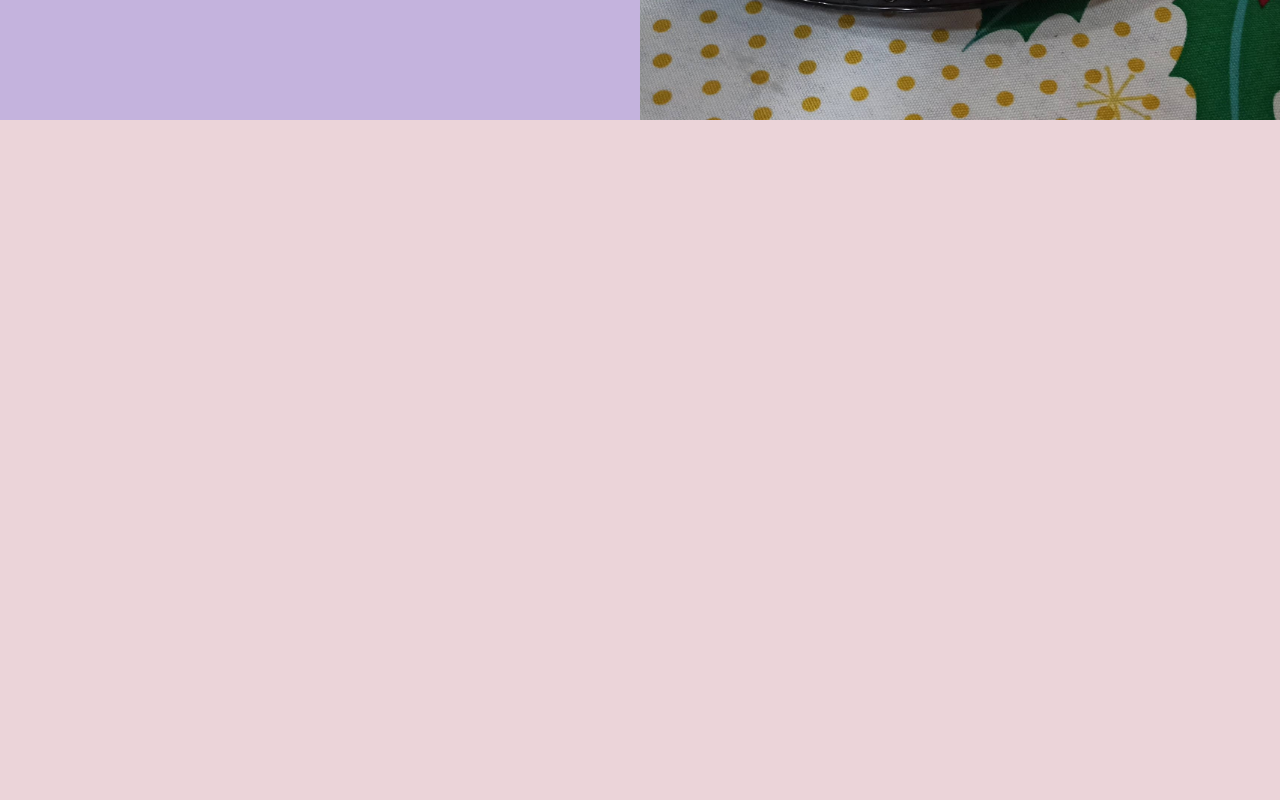
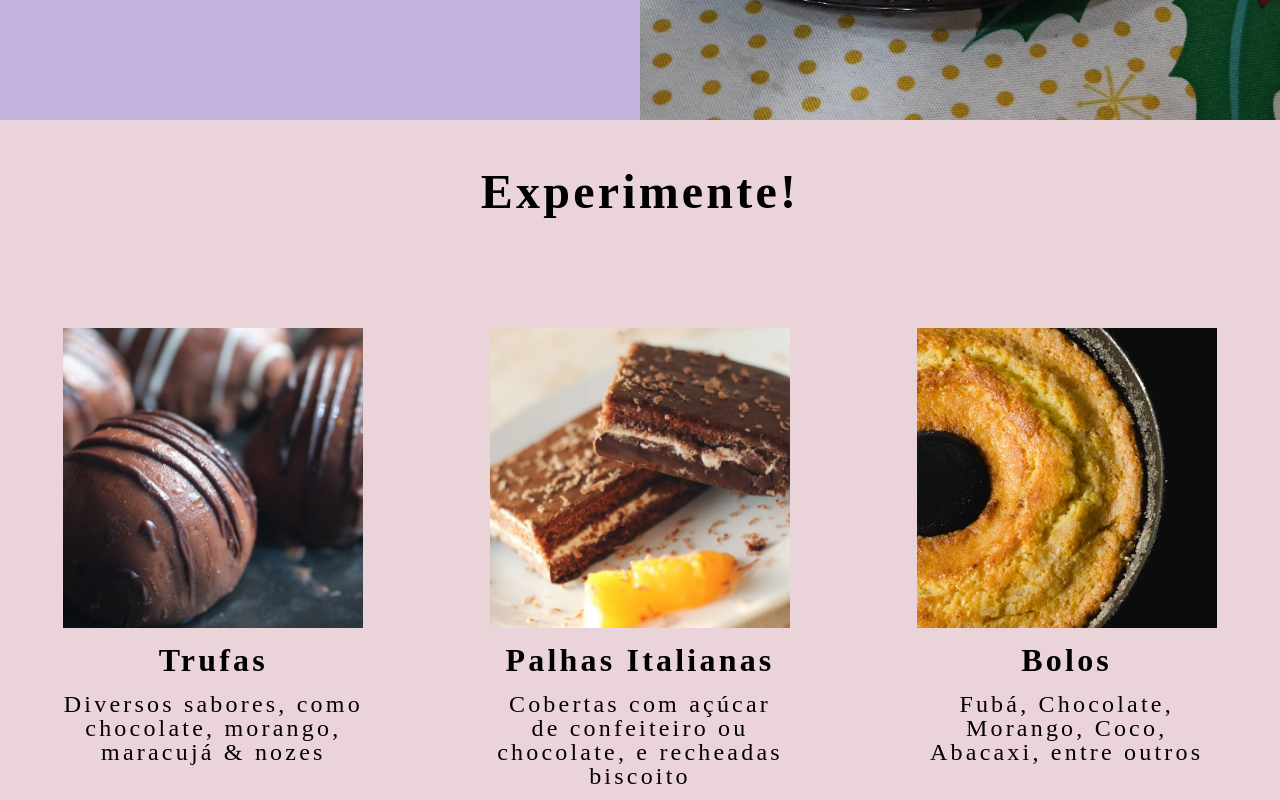
Before and after one commit to joaocorner/trufas-dani, a React (Create React App) app: page / in a window 1280 px wide. Shown: the part 680-1480 px from the top of the page. Built offline with nearby package versions, Linux system fonts and the light colour scheme.

Commit message:
layout: adding second page with content

```diff
--- a/src/App.js
+++ b/src/App.js
@@ -10,16 +10,16 @@ function App() {
     padding: 0.25em 1em;
   `;
   const Container = styled.div`
-    text-align: center;
     height: 100vh;
     display: flex;
-    justify-content: space-between;
-    align-items: center;
 
     ${(props) =>
       props.primary &&
       css`
         background: #c4b3dd;
+        text-align: center;
+        justify-content: space-between;
+        align-items: center;
       `};
     ${(props) =>
       props.secondary &&
@@ -43,7 +43,7 @@ function App() {
     }
 
     h1 {
-      text-transform: uppercase;
+      /* text-transform: uppercase; */
       font-size: 3rem;
       color: black;
       font-weight: 900;
@@ -57,6 +57,60 @@ function App() {
       font-weight: 100;
       letter-spacing: 0.2rem;
       padding-bottom: 1rem;
+    }
+  `;
+  const Container2 = styled.div`
+    height: 100vh;
+    display: flex;
+    background: #ebd4d9;
+    text-align: center;
+    justify-content: space-between;
+
+    img {
+      object-fit: cover;
+      height: 300px;
+      width: 300px;
+    }
+
+    div {
+      margin: 0 auto;
+    }
+
+    h1 {
+      font-size: 3rem;
+      color: black;
+      font-weight: 900;
+      letter-spacing: 0.2rem;
+      padding-top: 3rem;
+      padding-bottom: 7rem;
+    }
+
+    h2 {
+      font-size: 2rem;
+      color: black;
+      font-weight: 900;
+      letter-spacing: 0.2rem;
+      padding: 1rem 0;
+    }
+
+    p {
+      font-size: 1.5rem;
+      color: black;
+      font-weight: 100;
+      letter-spacing: 0.2rem;
+      padding-bottom: 1rem;
+    }
+
+    .SecPage {
+      display: flex;
+      justify-content: space-between;
+      width: 100vw;
+    }
+
+    .column {
+      display: flex;
+      flex-direction: column;
+      width: 300px;
     }
   `;
   return (
@@ -73,7 +127,35 @@ function App() {
         </div>
         <img src="../img/IMG_20221231_233735.jpg" alt="" />
       </Container>
-      <Container secondary></Container>
+      <Container2>
+        <div>
+          <h1>Experimente!</h1>
+          <div className="SecPage">
+            <div className="column">
+              <img
+                src="../img/pic-1.jpeg"
+                alt="Trufa de cho"
+                className="pic1"
+              />
+              <h2>Trufas</h2>
+              <p>Diversos sabores, como chocolate, morango, maracujá & nozes</p>
+            </div>
+            <div className="column">
+              <img src="../img/pic-2.png" alt="" className="pic2" />
+              <h2>Palhas Italianas</h2>
+              <p>
+                Cobertas com açúcar de confeiteiro ou chocolate, e recheadas
+                biscoito
+              </p>
+            </div>
+            <div className="column">
+              <img src="../img/pic-3.png" alt="" className="pic3" />
+              <h2>Bolos</h2>
+              <p>Fubá, Chocolate, Morango, Coco, Abacaxi, entre outros</p>
+            </div>
+          </div>
+        </div>
+      </Container2>
       <Container tertiary></Container>
     </>
   );
```
